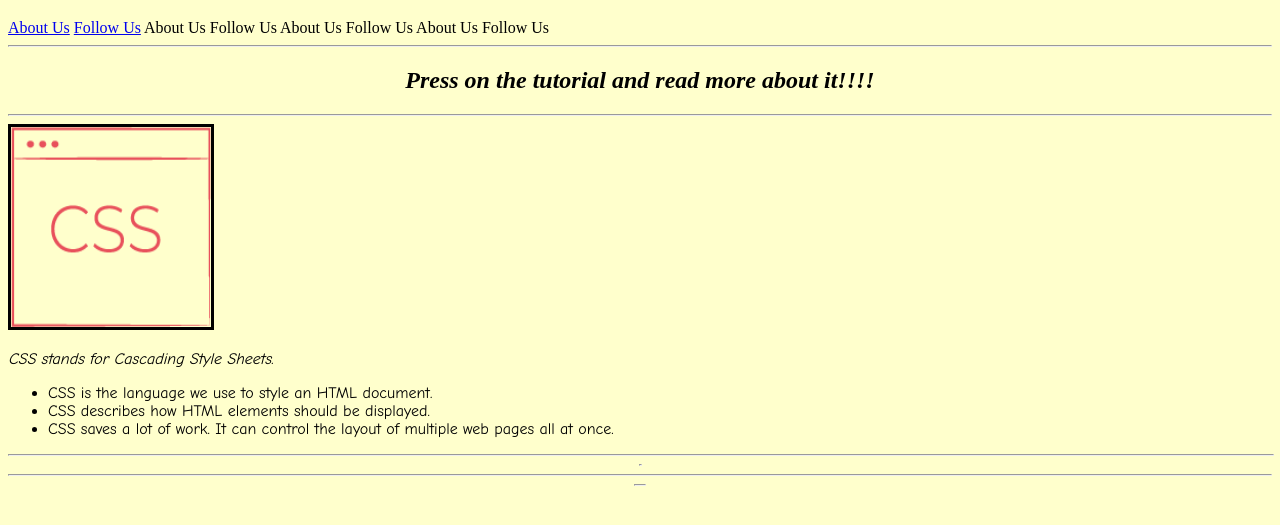
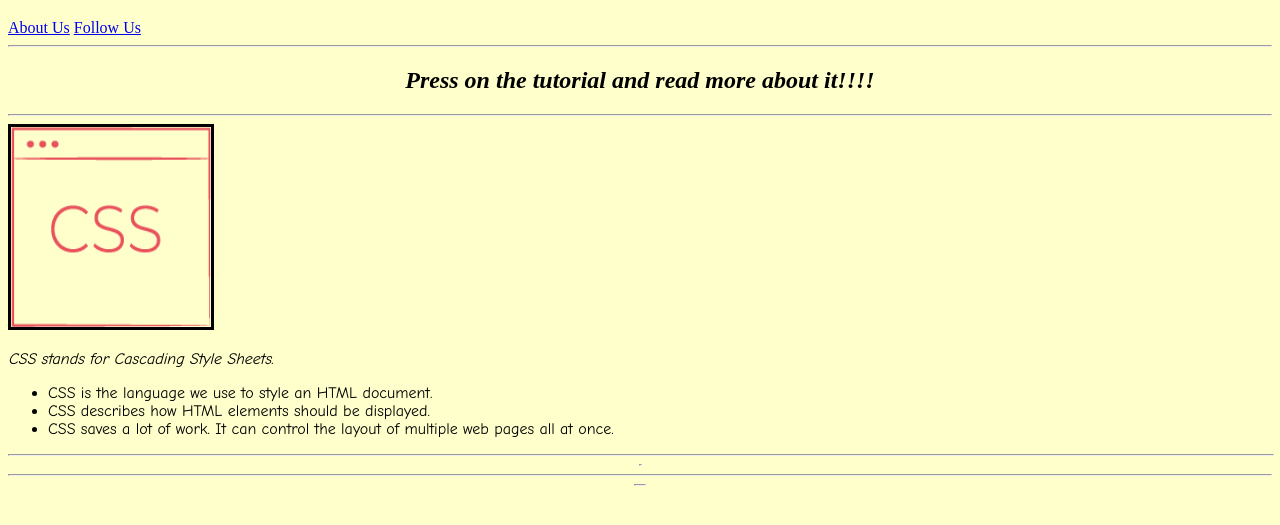
Before and after one commit to vibhudiwan08/project-49, a plain HTML site: page index.html in a window 1280 px wide. Shown: the part 81-606 px from the top of the page. Drawn offline with Linux system fonts and the light colour scheme.

Commit message:
Update index.html

```diff
--- a/index.html
+++ b/index.html
@@ -32,14 +32,14 @@
     <a href ="about.html"> About Us</a>
     <a href="followus.html"> Follow Us</a>
 
-    <a ="about.html"> About Us</a>
+    <!-- <a ="about.html"> About Us</a>
     <a ="followus.html"> Follow Us</a>
 
     <a :"about.html"> About Us</a>
     <a :"followus.html"> Follow Us</a>
 
     <href ="about.html"> About Us</a>
-    <href="followus.html"> Follow Us</a>
+    <href="followus.html"> Follow Us</a> -->
 
 
     <hr>
```
